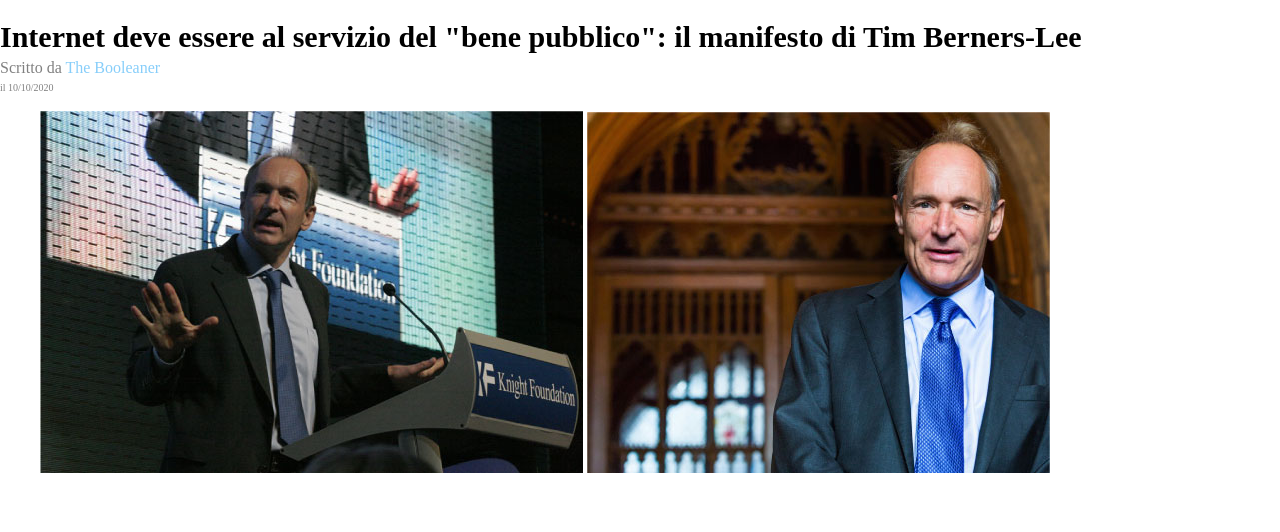
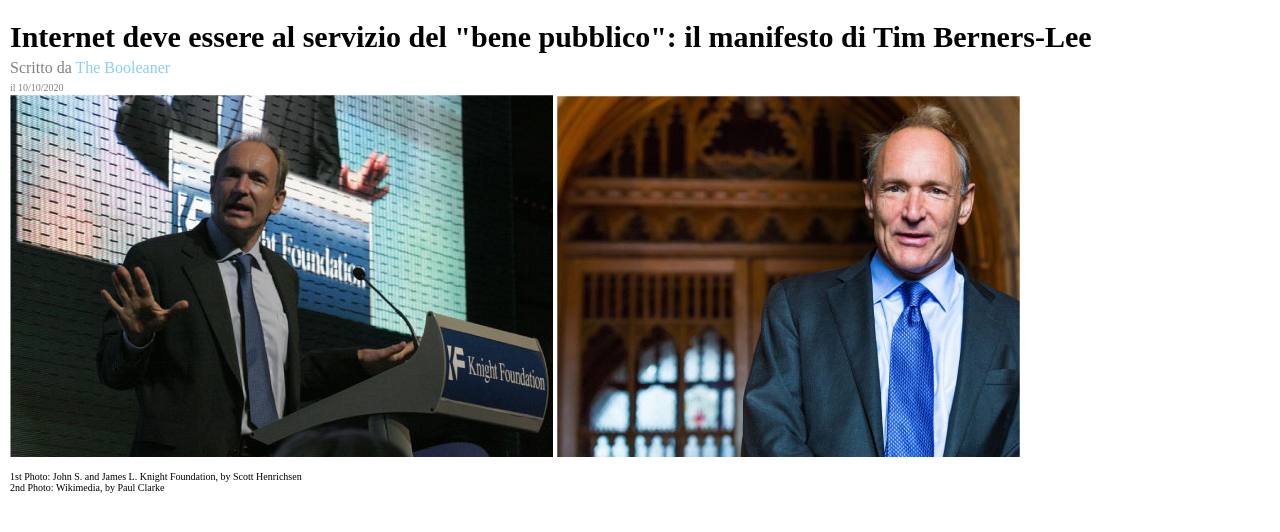
Before and after one commit to federicofrasca796/html-css-booleaner, a plain HTML site: page index.html in a window 1280 px wide. Shown: the part 110-642 px from the top of the page. Drawn offline with Linux system fonts and the light colour scheme.

Commit message:
complete "figure" section

```diff
--- a/index.html
+++ b/index.html
@@ -29,10 +29,17 @@
         <figure>
             <img src="./img/tim-1.jpg" alt="Tim Berners-Lee speaking at a conference">
             <img src="./img/tim-2.jpg" alt="portrait of Tim Berners-Lee">
+            <p class="photo-info">
+                1st Photo: John S. and James L. Knight Foundation, by Scott Henrichsen
+                <br>
+                2nd Photo: Wikimedia, by Paul Clarke
+            </p>
         </figure>
 
         <!-- article body -->
-        <article></article>
+        <article>
+
+        </article>
 
     </main>
 
--- a/style.css
+++ b/style.css
@@ -31,3 +31,13 @@ h1{
 .date{
     font-size: 10px;
 }
+
+main{
+    margin:10px;
+}
+figure{
+    margin:0;
+}
+.photo-info{
+    font-size: 10px;
+}
```
